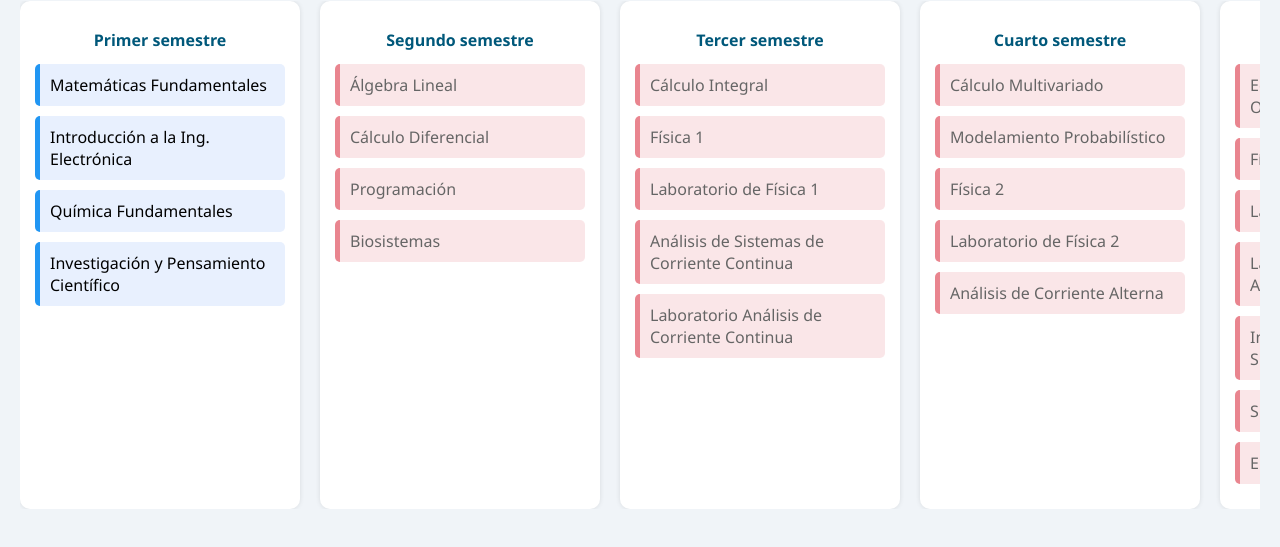
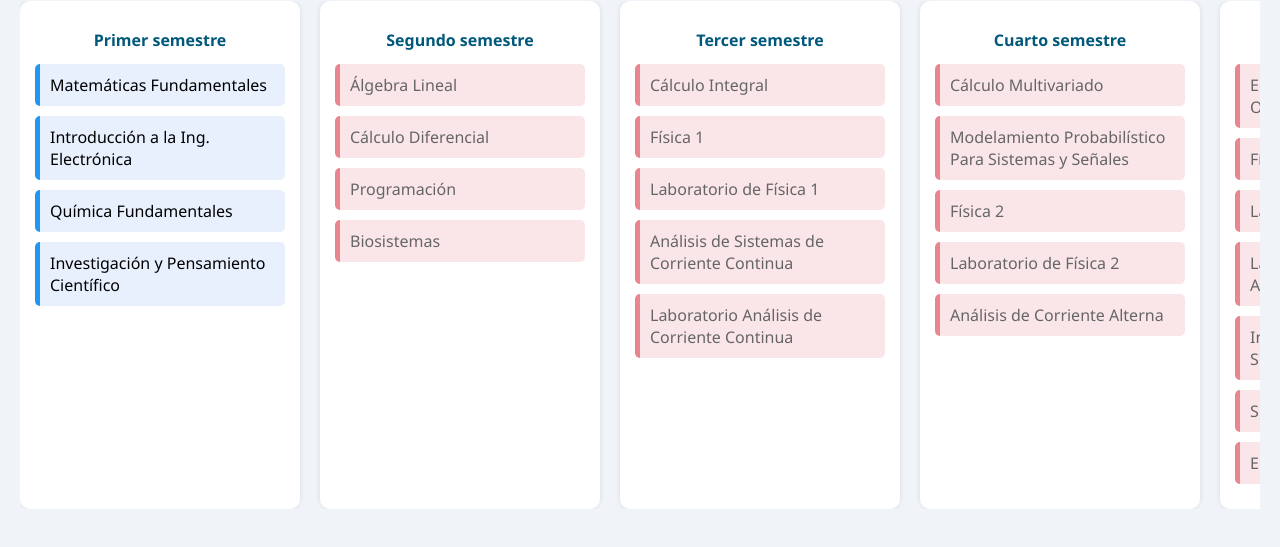
Before and after one commit to isabella2233/Malla-carrera, a plain HTML site: page index.html in a window 1280 px wide. Shown: the part 105-652 px from the top of the page. Drawn offline with Linux system fonts and the light colour scheme.

Commit message:
Update index.html

```diff
--- a/index.html
+++ b/index.html
@@ -70,7 +70,6 @@
 <body>
   <h1>Malla Curricular - Ingeniería Electrónica</h1>
   <div class="grid" id="grid"></div>
-
 <script>
 const malla = {
   "Primer semestre": [
@@ -80,141 +79,135 @@
     "Investigación y Pensamiento Científico"
   ],
   "Segundo semestre": [
-        { name: "Álgebra Lineal", reqs: ["Matemáticas Fundamentales"] },
-        { name: "Cálculo Diferencial", reqs: ["Matemáticas Fundamentales"] },
-        { name: "Programación", reqs: ["Introducción a la Ing. Electrónica"] },
-        { name: "Biosistemas", reqs: ["Química Fundamentales"] }
+    {name: "Álgebra Lineal", reqs: ["Matemáticas Fundamentales"]},
+    {name: "Cálculo Diferencial", reqs: ["Matemáticas Fundamentales"]},
+    {name: "Programación", reqs: ["Introducción a la Ing. Electrónica"]},
+    {name: "Biosistemas", reqs: ["Química Fundamentales"]}
   ],
   "Tercer semestre": [
-        { name: "Cálculo Integral", reqs: ["Cálculo Diferencial"] },
-        { name: "Física 1", reqs: ["Cálculo Diferencial"] },
-        { name: "Laboratorio de Física 1", reqs: ["Cálculo Diferencial"] },
-        { name: "Análisis de Sistemas de Corriente Continua", reqs: ["Álgebra Lineal"] },
-        { name: "Laboratorio Análisis de Corriente Continua", reqs: ["Álgebra Lineal"] }
+    {name: "Cálculo Integral", reqs: ["Cálculo Diferencial"]},
+    {name: "Física 1", reqs: ["Cálculo Diferencial"]},
+    {name: "Laboratorio de Física 1", reqs: ["Cálculo Diferencial"]},
+    {name: "Análisis de Sistemas de Corriente Continua", reqs: ["Álgebra Lineal"]},
+    {name: "Laboratorio Análisis de Corriente Continua", reqs: ["Álgebra Lineal"]}
   ],
   "Cuarto semestre": [
-        { name: "Cálculo Multivariado", reqs: ["Cálculo Integral"] },
-        { name: "Modelamiento Probabilístico", reqs: ["Cálculo Integral"] },
-        { name: "Física 2", reqs: ["Física 1", "Laboratorio de Física 1", "Cálculo Integral"] },
-        { name: "Laboratorio de Física 2", reqs: ["Física 1", "Laboratorio de Física 1", "Cálculo Integral"] },
-        { name: "Análisis de Corriente Alterna", reqs: ["Análisis de Sistemas de Corriente Continua"] }
+    {name: "Cálculo Multivariado", reqs: ["Cálculo Integral"]},
+    {name: "Modelamiento Probabilístico Para Sistemas y Señales", reqs: ["Cálculo Integral"]},
+    {name: "Física 2", reqs: ["Física 1", "Laboratorio de Física 1", "Cálculo Integral"]},
+    {name: "Laboratorio de Física 2", reqs: ["Física 1", "Laboratorio de Física 1", "Cálculo Integral"]},
+    {name: "Análisis de Corriente Alterna", reqs: ["Análisis de Sistemas de Corriente Continua"]}
   ],
   "Quinto semestre": [
-        { name: "Ecuaciones Diferenciales Ordinarias", reqs: ["Cálculo Integral", "Álgebra Lineal"] },
-        { name: "Física 3", reqs: ["Cálculo Multivariado", "Física 2"] },
-        { name: "Laboratorio de Física 3", reqs: ["Cálculo Multivariado", "Física 2"] },
-        { name: "Laboratorio de Electrónica Analógica", reqs: ["Análisis de Corriente Alterna"] },
-        { name: "Introducción a Señales y Sistemas", reqs: ["Modelamiento Probabilístico"] },
-        { name: "Sistemas Digitales", reqs: ["Programación"] },
-        { name: "Electrónica Analógica", reqs: ["Análisis de Corriente Alterna"] }
+    {name: "Ecuaciones Diferenciales Ordinarias", reqs: ["Cálculo Integral", "Álgebra Lineal"]},
+    {name: "Física 3", reqs: ["Cálculo Multivariado", "Física 2"]},
+    {name: "Laboratorio de Física 3", reqs: ["Cálculo Multivariado", "Física 2"]},
+    {name: "Laboratorio de Electrónica Analógica", reqs: ["Análisis de Corriente Alterna"]},
+    {name: "Introducción a Señales y Sistemas", reqs: ["Modelamiento Probabilístico Para Sistemas y Señales"]},
+    {name: "Sistemas Digitales", reqs: ["Programación"]},
+    {name: "Electrónica Analógica", reqs: ["Análisis de Corriente Alterna"]}
   ],
   "Sexto semestre": [
-        { name: "Campos Electromagnéticos", reqs: ["Ecuaciones Diferenciales Ordinarias", "Física 2"] },
-        { name: "Sistemas Fisiológicos", reqs: ["Introducción a Señales y Sistemas", "Biosistemas"] },
-        { name: "Constitución Política y Cívica", reqs: ["70 CRÉDITOS"] },
-        { name: "Arquitectura de Sistemas de Cómputo", reqs: ["Sistemas Digitales"] },
-        { name: "Creación de Empresas de Base Tecnológica", reqs: ["60 CRÉDITOS"] },
-        { name: "Sistemas Analógicos", reqs: ["Electrónica Analógica"] }
+    {name: "Campos Electromagnéticos", reqs: ["Ecuaciones Diferenciales Ordinarias", "Física 2"]},
+    {name: "Sistemas Fisiológicos", reqs: ["Introducción a Señales y Sistemas", "Biosistemas"]},
+    {name: "Constitución Política y Cívica", reqs: ["70 CRÉDITOS"]},
+    {name: "Arquitectura de Sistemas de Cómputo", reqs: ["Sistemas Digitales"]},
+    {name: "Creación de Empresas de Base Tecnológica", reqs: ["60 CRÉDITOS"]},
+    {name: "Sistemas Analógicos", reqs: ["Electrónica Analógica"]}
   ],
   "Séptimo semestre": [
-        { name: "Sistemas de Comunicación", reqs: ["Campos Electromagnéticos"] },
-        { name: "Sistemas Biomecánicos", reqs: ["Sistemas Fisiológicos"] },
-        { name: "Procesamiento de Señales", reqs: ["Introducción a Señales y Sistemas"] },
-        { name: "Microcontroladores", reqs: ["Arquitectura de Sistemas de Cómputo"] },
-        { name: "Instrumentación Electrónica", reqs: ["Sistemas Analógicos"] },
-        { name: "Manejo de Residuos Electrónicos", reqs: ["82 CRÉDITOS", "Sistemas Analógicos"] }
+    {name: "Sistemas de Comunicación", reqs: ["Campos Electromagnéticos"]},
+    {name: "Sistemas Biomecánicos", reqs: ["Sistemas Fisiológicos"]},
+    {name: "Procesamiento de Señales", reqs: ["Introducción a Señales y Sistemas"]},
+    {name: "Microcontroladores", reqs: ["Arquitectura de Sistemas de Cómputo"]},
+    {name: "Instrumentación Electrónica", reqs: ["Sistemas Analógicos"]},
+    {name: "Manejo de Residuos Electrónicos", reqs: ["82 CRÉDITOS", "Sistemas Analógicos"]}
   ],
   "Octavo semestre": [
-        { name: "Sistemas de Control", reqs: ["Instrumentación Electrónica"] },
-        { name: "Automatización Industrial", reqs: ["Instrumentación Electrónica"] },
-        { name: "Prácticas Académicas", reqs: ["95 CRÉDITOS"] },
-        { name: "Sistemas Embebidos", reqs: ["Microcontroladores"] },
-        { name: "Diseño de Redes de Comunicación", reqs: ["Sistemas de Comunicación"] }
+    {name: "Sistemas de Control", reqs: ["Instrumentación Electrónica"]},
+    {name: "Automatización Industrial", reqs: ["Instrumentación Electrónica"]},
+    {name: "Prácticas Académicas", reqs: ["95 CRÉDITOS"]},
+    {name: "Sistemas Embebidos", reqs: ["Microcontroladores"]},
+    {name: "Diseño de Redes de Comunicación", reqs: ["Sistemas de Comunicación"]}
   ],
   "Noveno semestre": [
-        { name: "Introducción a la Ciencia de Datos", reqs: ["Procesamiento de Señales"] },
-        { name: "Control Digital", reqs: ["Sistemas de Control"] },
-        { name: "Diseño Electrónico", reqs: ["Sistemas Embebidos"] },
-        { name: "Electrónica Industrial", reqs: ["Automatización Industrial"] },
-        { name: "Seminario de Investigación", reqs: ["120 CRÉDITOS"] }
+    {name: "Introducción a la Ciencia de Datos", reqs: ["Procesamiento de Señales"]},
+    {name: "Control Digital", reqs: ["Sistemas de Control"]},
+    {name: "Diseño Electrónico", reqs: ["Sistemas Embebidos"]},
+    {name: "Electrónica Industrial", reqs: ["Automatización Industrial"]},
+    {name: "Seminario de Investigación", reqs: ["120 CRÉDITOS"]}
   ],
   "Décimo semestre": [
-        { name: "Trabajo de Grado", reqs: ["Seminario de Investigación"] },
-        { name: "Reconocimiento de Patrones", reqs: ["Introducción a la Ciencia de Datos"] },
-        { name: "Cátedra de la Paz" }
+    {name: "Trabajo de Grado", reqs: ["Seminario de Investigación"]},
+    {name: "Reconocimiento de Patrones", reqs: ["Introducción a la Ciencia de Datos"]},
+    {name: "Cátedra de la Paz"}
   ],
   "Electivas": [
-        { name: "Redes de Datos", reqs: ["Diseño de Redes de Comunicación"] },
-        { name: "Desarrollo de Aplicaciones Móviles", reqs: ["Programación"] },
-        { name: "Redes Ópticas y Fotónica Integrada", reqs: ["Diseño de Redes de Comunicación"] },
-        { name: "Electromedicina", reqs: ["Sistemas Embebidos"] },
-        { name: "Robótica", reqs: ["Sistemas Biomecánicos"] },
-        { name: "Comunicación Satelital y Móvil Celular", reqs: ["Diseño de Redes de Comunicación"] }
+    {name: "Redes de Datos", reqs: ["Diseño de Redes de Comunicación"]},
+    {name: "Desarrollo de Aplicaciones Móviles", reqs: ["Programación"]},
+    {name: "Redes Ópticas y Fotónica Integrada", reqs: ["Diseño de Redes de Comunicación"]},
+    {name: "Electromedicina", reqs: ["Sistemas Embebidos"]},
+    {name: "Robótica", reqs: ["Sistemas Biomecánicos"]},
+    {name: "Comunicación Satelital y Móvil Celular", reqs: ["Diseño de Redes de Comunicación"]}
   ]
 };
 
 const grid = document.getElementById('grid');
-    const aprobadas = JSON.parse(localStorage.getItem('aprobadas') || '[]');
+const aprobadas = JSON.parse(localStorage.getItem('aprobadas')||'[]');
 
-    function saveProgress() {
+function saveProgress(){
   localStorage.setItem('aprobadas', JSON.stringify(aprobadas));
 }
 
-    function isApproved(name) {
-      if (/CRÉDITOS/.test(name)) {
+function isApproved(name){
   const creditMatch = name.match(/(\d+) CRÉDITOS/);
-        if (!creditMatch) return true;
-        const requiredCredits = parseInt(creditMatch[1]);
-        return aprobadas.length >= requiredCredits;
+  if(creditMatch){
+    const req = parseInt(creditMatch[1]);
+    return aprobadas.length>=req;
   }
   return aprobadas.includes(name);
 }
 
-    function canUnlock(subject) {
-      if (typeof subject === 'string') return true;
-      return subject.reqs.every(req => isApproved(req));
+function canUnlock(materia){
+  if(typeof materia==="string") return true;
+  return materia.reqs.every(req=>isApproved(req));
 }
 
-    function renderGrid() {
-      grid.innerHTML = '';
-      for (const [semestre, materias] of Object.entries(malla)) {
-        const column = document.createElement('div');
-        column.className = 'semester';
-        column.innerHTML = `<h2>${semestre}</h2>`;
-
-        materias.forEach(materia => {
-          const name = typeof materia === 'string' ? materia : materia.name;
-          const reqs = typeof materia === 'string' ? [] : materia.reqs || [];
-
-          const box = document.createElement('div');
-          box.className = 'subject';
-          box.textContent = name;
-
-          if (isApproved(name)) {
+function renderGrid(){
+  grid.innerHTML="";
+  for(const [sem,materias] of Object.entries(malla)){
+    const col=document.createElement('div');
+    col.className="semester";
+    col.innerHTML=`<h2>${sem}</h2>`;
+    materias.forEach(mat=>{
+      const name= mat.name||mat;
+      const reqs= mat.reqs||[];
+      const box=document.createElement('div');
+      box.className="subject";
+      box.textContent=name;
+      if(isApproved(name)){
         box.classList.add('completed');
-          } else if (!canUnlock(materia)) {
+      }else if(!canUnlock(mat)){
         box.classList.add('locked');
-            box.title = "Requiere: " + reqs.filter(req => !isApproved(req)).join(", ");
+        const faltantes=reqs.filter(r=>!isApproved(r));
+        box.title="Requiere: "+faltantes.join(", ");
       }
-
-          box.addEventListener('click', () => {
-            if (box.classList.contains('locked')) return;
-            if (box.classList.contains('completed')) {
+      box.addEventListener('click',()=>{
+        if(box.classList.contains('locked')) return;
+        if(box.classList.contains('completed')){
           box.classList.remove('completed');
-              const index = aprobadas.indexOf(name);
-              if (index > -1) aprobadas.splice(index, 1);
-            } else {
+          const i=aprobadas.indexOf(name);
+          if(i>=0) aprobadas.splice(i,1);
+        }else{
           box.classList.add('completed');
           aprobadas.push(name);
         }
         saveProgress();
         renderGrid();
       });
-
-          column.appendChild(box);
+      col.appendChild(box);
     });
-
-        grid.appendChild(column);
+    grid.appendChild(col);
   }
 }
 
```
Lines whose indentation alone changed are shown as unchanged.
